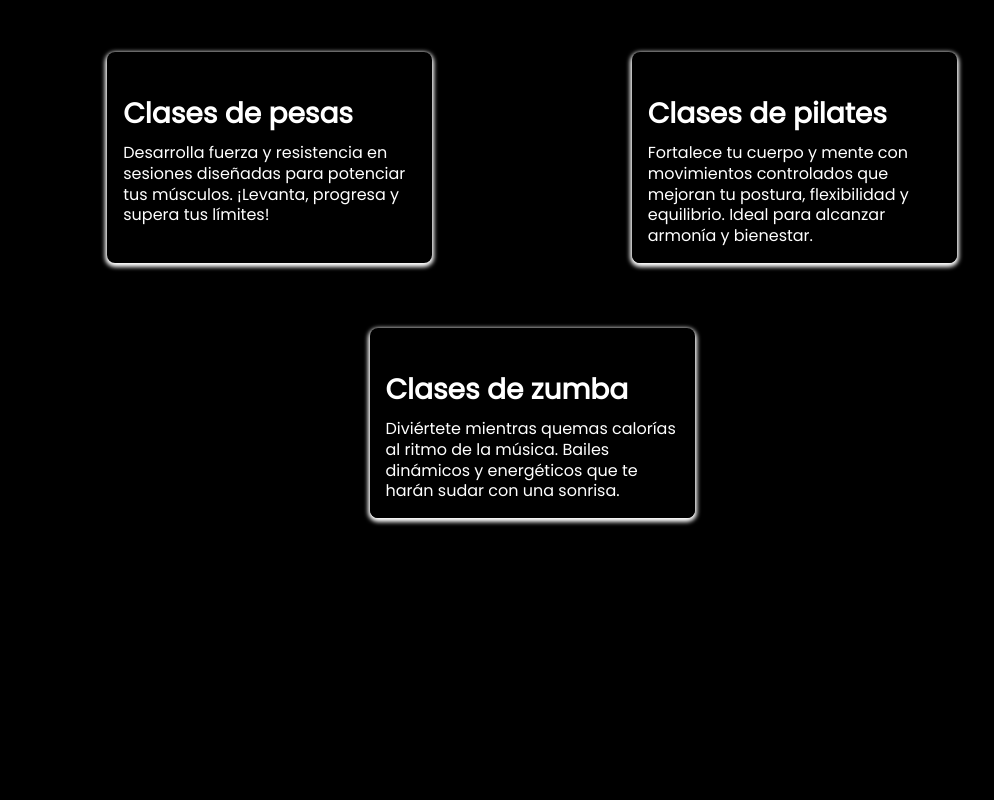
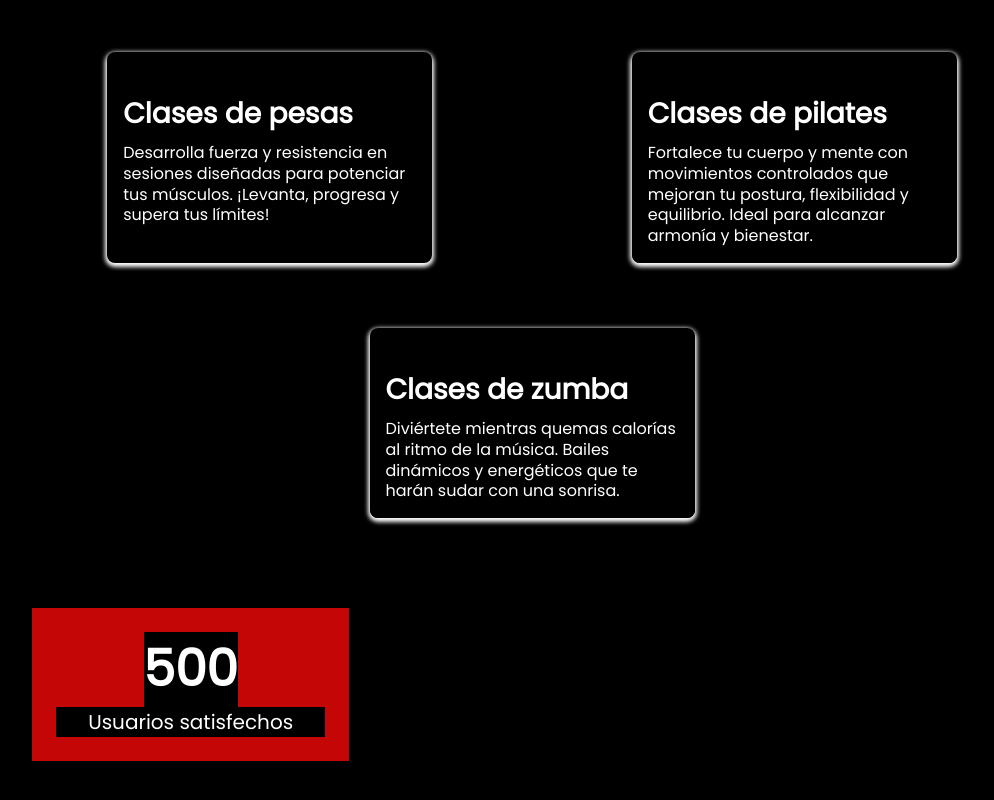
Before and after one commit to DanielPalermoo/tp2_bootstrap, a plain HTML site: page index.html in a window 1280 px wide. Shown: the part 990-1790 px from the top of the page, without its empty margins (108-1102 px from the left). Before the commit the page ends 1578 px from the top, so only its background shows below. Drawn offline with Linux system fonts and the light colour scheme.

Commit message:
Creacion del contador de usuarios satisfechos (faltan arreglos de diseño)

```diff
--- a/css/style.css
+++ b/css/style.css
@@ -91,3 +91,48 @@
     font-size: 16px;
     line-height: 1.3;
 }
+
+.stat-container{
+    display: grid;
+    gap: 24px;
+    grid-template-columns: 1fr 1fr 1fr;
+    margin: 30px auto;
+    max-width: 1000px;
+    padding-inline: 16px;
+}
+.stat-container{
+    padding: 20px 50px;
+    text-align: center;
+    gap: 24px;
+    margin: 30px auto;
+    max-width: 1000px;
+}
+
+.stat-container .stat{
+    padding: 24px;
+    text-align: center;
+    background: #c40606;
+}
+
+.stat-container .stat .contador{
+    font-size: 50px;
+    font-weight: bold;
+    display: inline-block;
+}
+
+.stat-container .stat .type{
+    font-size: 20px;
+    font-weight: 500;
+}
+
+/*.contador.plus{
+    position:relative;
+}
+
+.contador.plus:after{
+    position:absolute;
+    top:0;
+    right: -16px;
+    font-size:20px;
+
+}*/
--- a/index.html
+++ b/index.html
@@ -29,7 +29,7 @@
         <iframe class="hero_iframe" width="1342" height="755" src="https://www.youtube.com/embed/I_RYujJvZ7s" title="Gym Promotional Video | Cinematic Workout Advertisment" frameborder="0" allow="accelerometer; autoplay; clipboard-write; encrypted-media; gyroscope; picture-in-picture; web-share" referrerpolicy="strict-origin-when-cross-origin" allowfullscreen></iframe>
     </section>
 
-    <div class="card-conteiner">
+    <section class="card-conteiner">
         <div class="card">
             <img src="img/pesas.jpg" alt="">
             <div class="card-content">
@@ -57,8 +57,17 @@
                 </p>
             </div>
         </div>
-    </div>
+    </section>
 
+
+    <section class="stat-container">
+        <div class="stat">
+            <div class="contador" data-target="500">0</div>
+            <div class="type">Usuarios satisfechos</div>
+        </div>
+    </section>
+
+    <script src="js/main.js"></script>
 
 </body>
 </html>
--- /dev/null
+++ b/js/main.js
@@ -0,0 +1,22 @@
+const counters = document.querySelectorAll('.contador');
+const speed = 500;
+
+counters.forEach(counter => {
+    const updateCoutn = () => {
+        const target = +counter.getAttribute('data-target');
+        const count = +counter.innerText;
+
+        const inc = target / speed;
+
+        if (count < target) {
+            counter.innerText = count + inc;
+            setTimeout(updateCoutn, 1);
+        }else{
+            count.innerText=target;
+
+        }
+    }
+
+    updateCoutn();
+
+});
```
